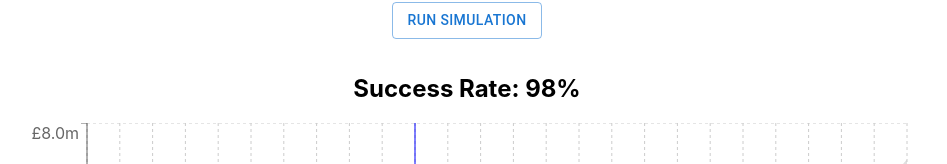
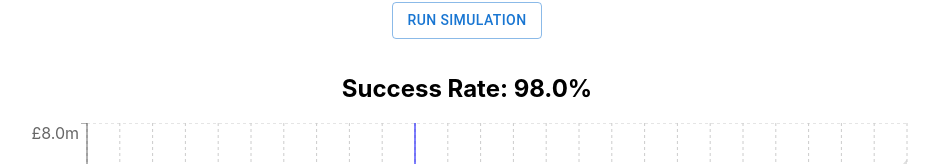
Before and after one commit to RoryCollins/finance-projector, a React (Create React App) app: page / in a window 1280 px wide. Both pictures are taken after a click on the button "RUN SIMULATION". Shown: the part 286-450 px from the top of the page, without its empty margins (173-1120 px from the left). Built offline with nearby package versions, Linux system fonts and the light colour scheme.

Commit message:
fix rounding error on Success Rate

```diff
--- a/src/App.tsx
+++ b/src/App.tsx
@@ -102,7 +102,7 @@ function App() {
       {data.simulationResults
         ? <>
           <Card></Card>
-          <h2>Success Rate: {data.simulationResults.successRate * 100}%</h2>
+          <h2>Success Rate: {(data.simulationResults.successRate * 100).toFixed(1)}%</h2>
           <Chart chartData={data.simulationResults} />
         </>
         : <h1>No Graph Data</h1>}
```
